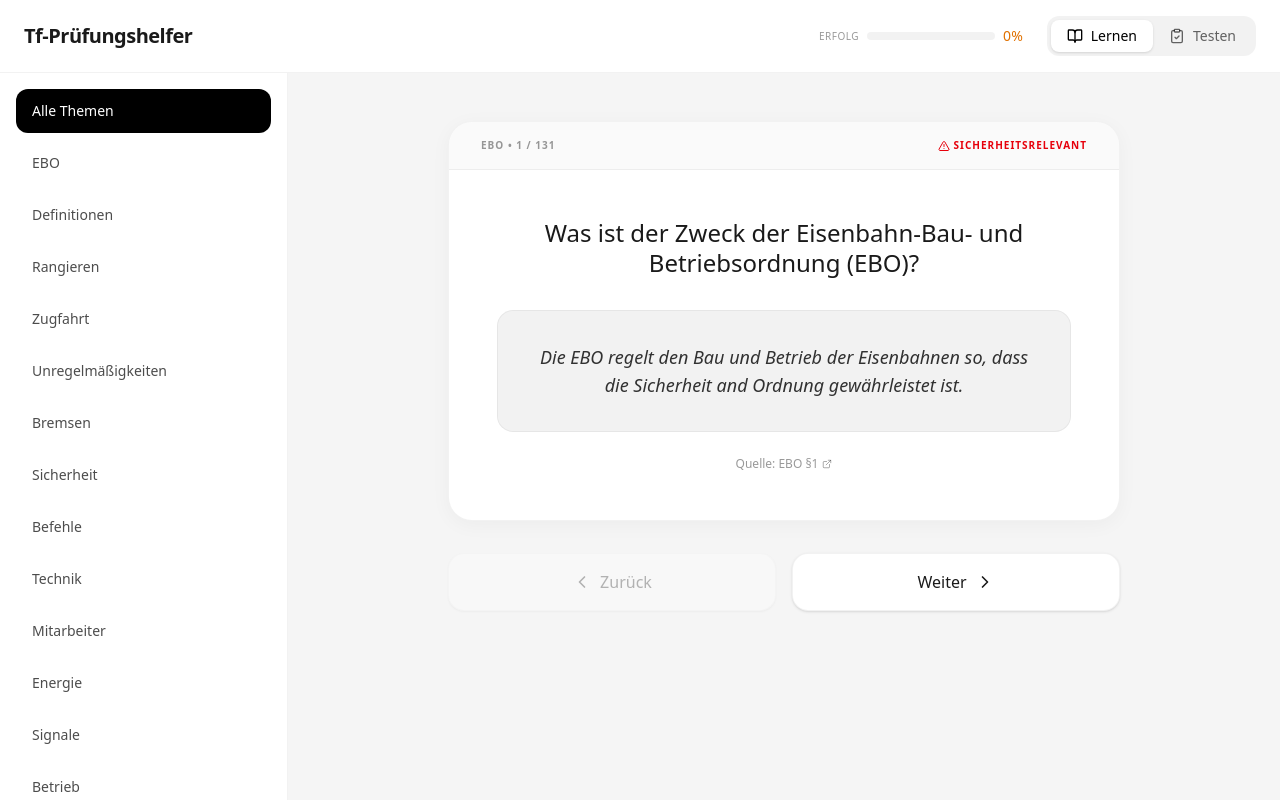
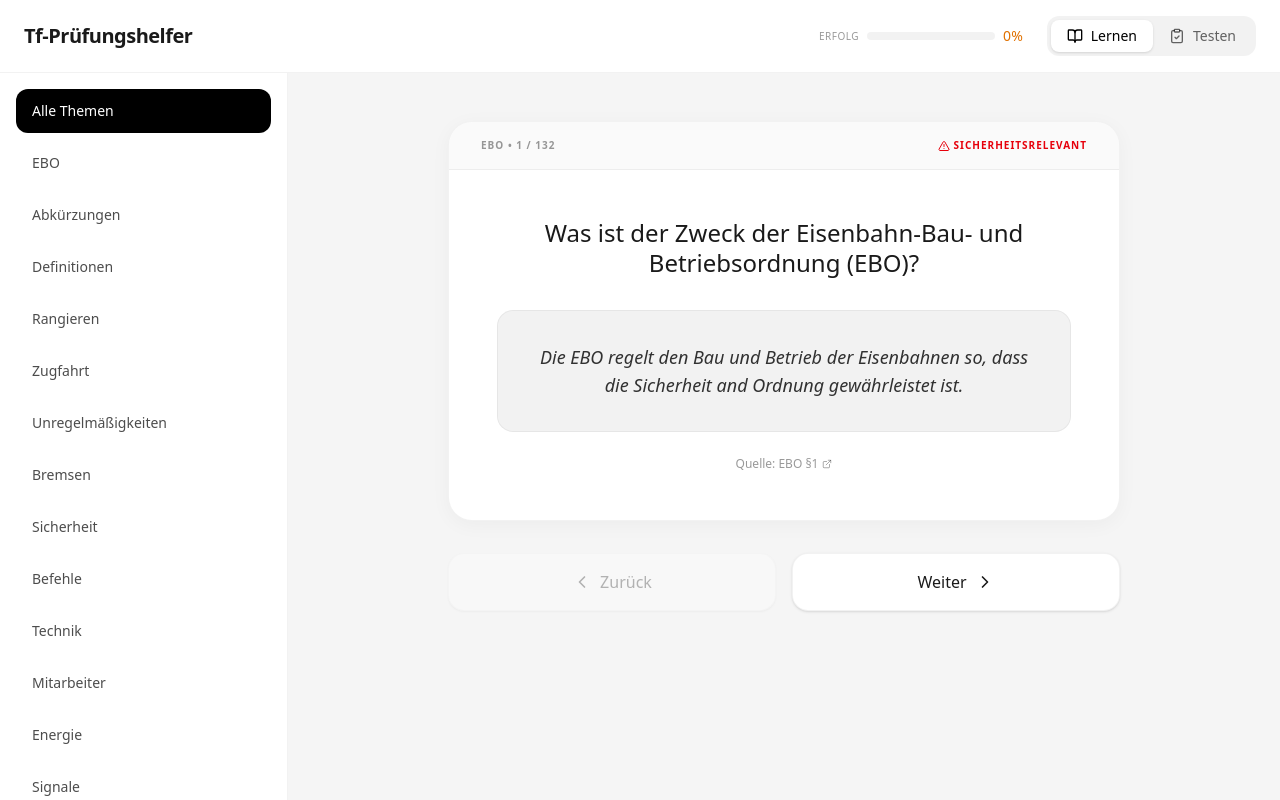
Before and after one commit to angrybotde/Tf-Trainer, a React (Vite) app: page / in a window 1280 px wide. Shown: the top 800 px of the page. Built offline with nearby package versions, Linux system fonts and the light colour scheme.

Commit message:
Added Question Category "Abkürzungen"

```diff
--- a/src/data/questions.ts
+++ b/src/data/questions.ts
@@ -36,6 +36,23 @@ export const QUESTIONS: Question[] = [
     isSafetyCritical: false,
     source: 'EBO §10',
     sourceUrl: 'https://www.gesetze-im-internet.de/ebo/__10.html'
+  },
+
+  // --- Abkürzungen ---
+  {
+    id: 'abk_1',
+    theme: 'Abkürzungen',
+    question: 'Wofür steht LZB?',
+    answer: 'Linienzugbeeinflussung',
+    options: [
+      'Lineare Zugbeeinflussung',
+      'Linienzugbeeinflussung',
+      'Leitzentralenbeamter',
+      'Längsförmige Zugbeeinflussung'
+    ],
+    isSafetyCritical: true,
+    source: 'Ril 408.0054',
+    sourceUrl: 'https://www.dbinfrago.com/resource/blob/13309938/be53e2de35c1f14ae6f55d22bd19852a/40800-ab-15-12-2024-data.pdf#page=16'
   },
 
   // --- RIL 408: DEFINITIONEN ---
```
